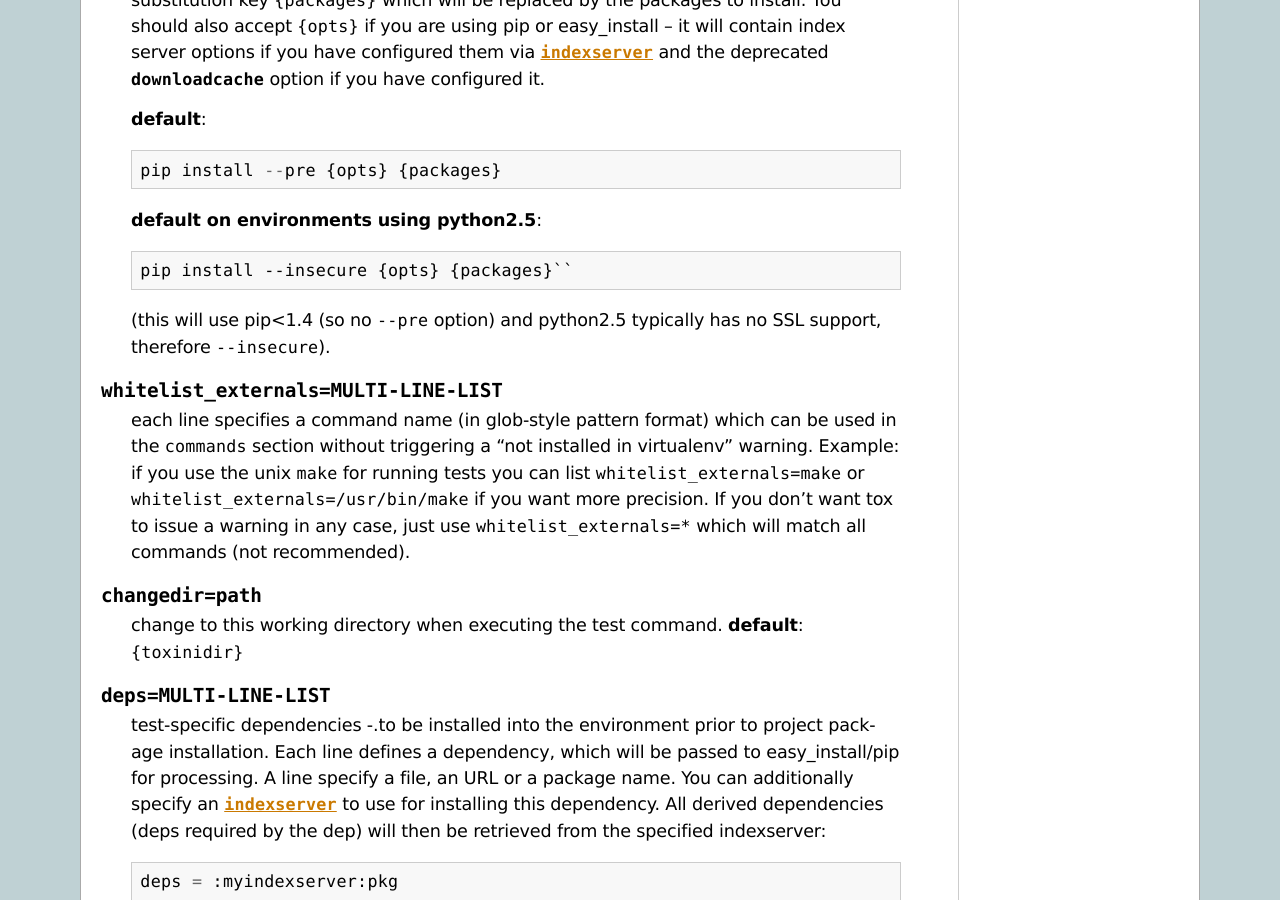
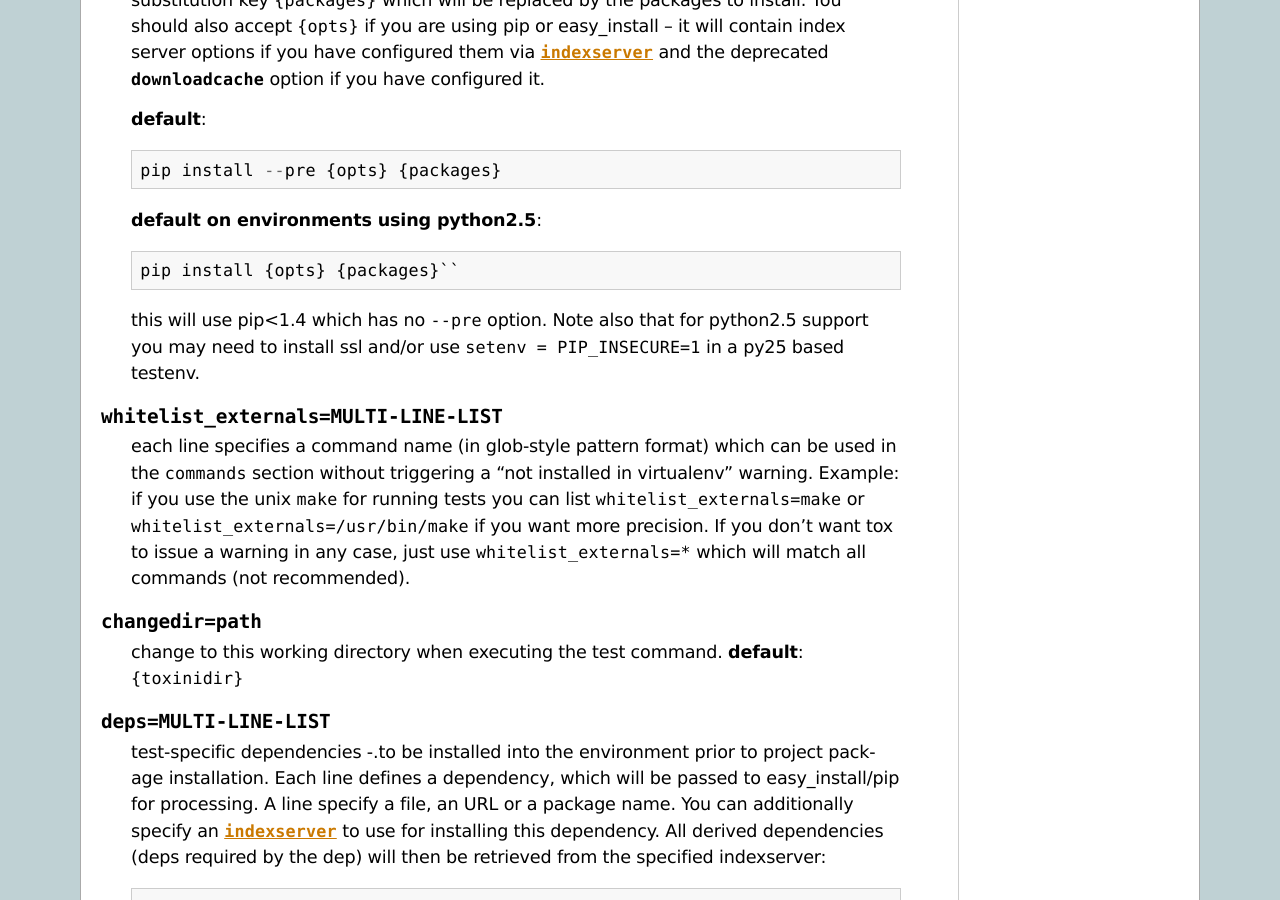
Before and after one commit to msabramo/tox, a Sphinx documentation site: the page built from doc/config.txt, in a window 1280 px wide and 900 px high, scrolled down 1742 px. Built offline with Sphinx 7.4.7, drawn with Linux system fonts in a browser that asks for light colours.

Commit message:
fix issue117: python2.5 fix: don't use ``--insecure`` option because its very existence depends on presence of "ssl".  If you want to support python2.5/pip1.3.1 based test environments you need to install ssl and/or use PIP_INSECURE=1 through ``setenv``. section.

```diff
--- a/doc/config.txt
+++ b/doc/config.txt
@@ -99,10 +99,11 @@ Complete list of settings that you can put into ``testenv*`` sections:
 
     **default on environments using python2.5**::
 
-        pip install --insecure {opts} {packages}``
+        pip install {opts} {packages}``
 
-    (this will use pip<1.4 (so no ``--pre`` option) and python2.5
-    typically has no SSL support, therefore ``--insecure``).
+    this will use pip<1.4 which has no ``--pre`` option.  Note also
+    that for python2.5 support you may need to install ssl and/or
+    use ``setenv = PIP_INSECURE=1`` in a py25 based testenv.
 
 .. confval:: whitelist_externals=MULTI-LINE-LIST
 
```
Also changed, not shown: 3 other files.
